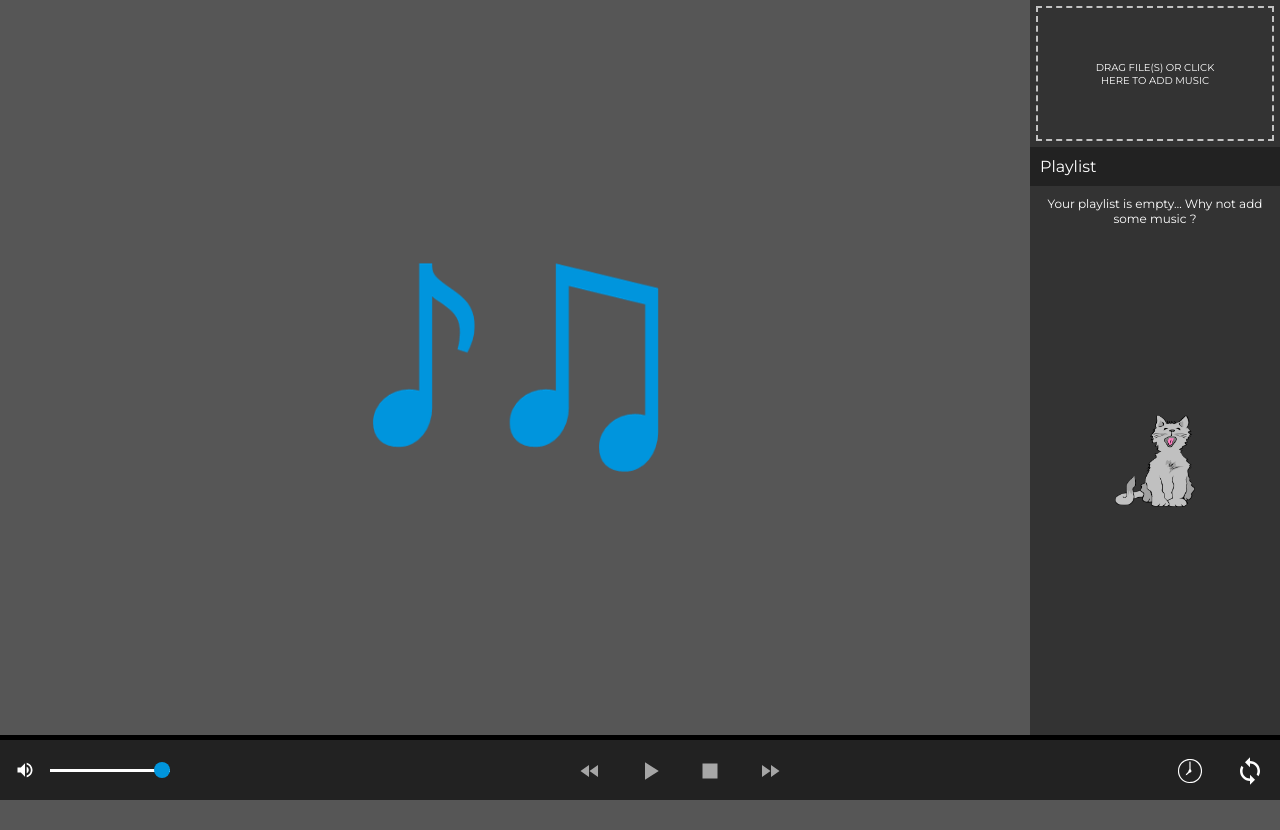
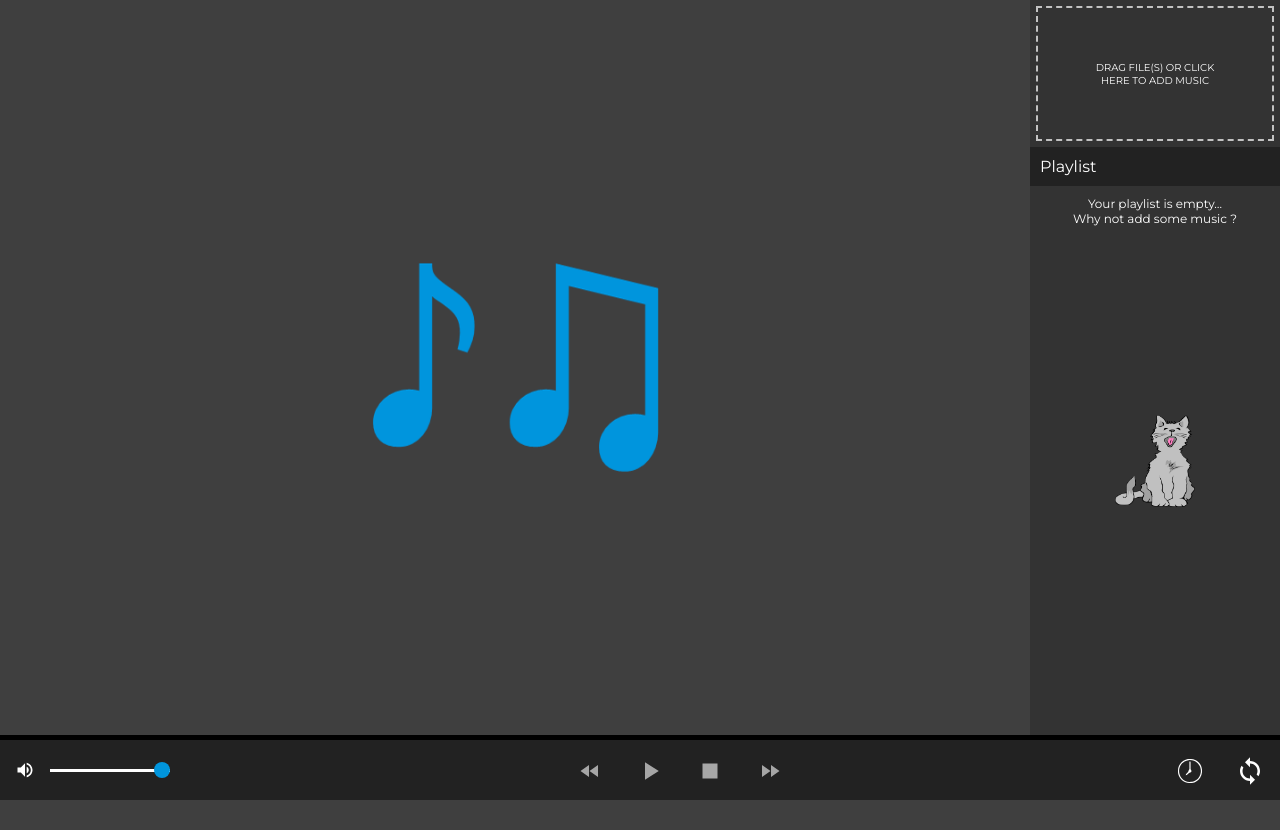
Before and after one commit to nt1m/media-player, a plain HTML site: page index.html in a window 1280 px wide. Drawn offline with Linux system fonts and the light colour scheme.

Commit message:
CSS changes

```diff
--- a/css/playlist.css
+++ b/css/playlist.css
@@ -15,9 +15,10 @@
   height: 100%;
   padding: 10px;
   box-sizing: border-box;
+  white-space: pre-wrap;
 }
 #playlist:empty::before {
-	content: "Your playlist is empty… Why not add some music ?";
+  content: "Your playlist is empty…\AWhy not add some music ?";
   background: url(../img/cat.png) no-repeat center;
   background-size: 80px;
   background-position-y: center;
--- a/css/sidebar.css
+++ b/css/sidebar.css
@@ -6,19 +6,19 @@
   overflow: auto;
   background-color: #333;
 }
-#sidebar.drag{
+#sidebar.drag {
   box-sizing: border-box;
   outline: 2px dashed rgba(255,255,255,0.7);
   outline-offset: -3px;
 }
-#sidebar.drag > #upload-container{
+#sidebar.drag > #upload-container {
   display: none;
 }
 #sidebar.no-drag{
   box-sizing: unset;
   outline: none;
 }
-#sidebar.no-drag > #upload-container{
+#sidebar.no-drag > #upload-container {
   display: inherit;
 }
 #sidebar-header {
--- a/css/style.css
+++ b/css/style.css
@@ -13,7 +13,7 @@ body {
   padding: 0;
   display: flex;
   flex-direction: column;
-	background-color: rgba(68, 68, 68, 0.9);
+  background-color: rgba(43, 43, 43, 0.9);
   color: white;
   font-family: Montserrat, Roboto, Arial, sans-serif;
   user-select: none;
@@ -22,9 +22,6 @@ body {
   -webkit-user-select: none;
   overflow: hidden;
 }
-
-
-
 
 /* Make everything responsive */
 @media (max-width: 560px) {
```
Also changed, not shown: css/controls.css (indentation only), css/header.css (indentation only), css/main_content.css (indentation only). Lines whose indentation alone changed are shown as unchanged.
